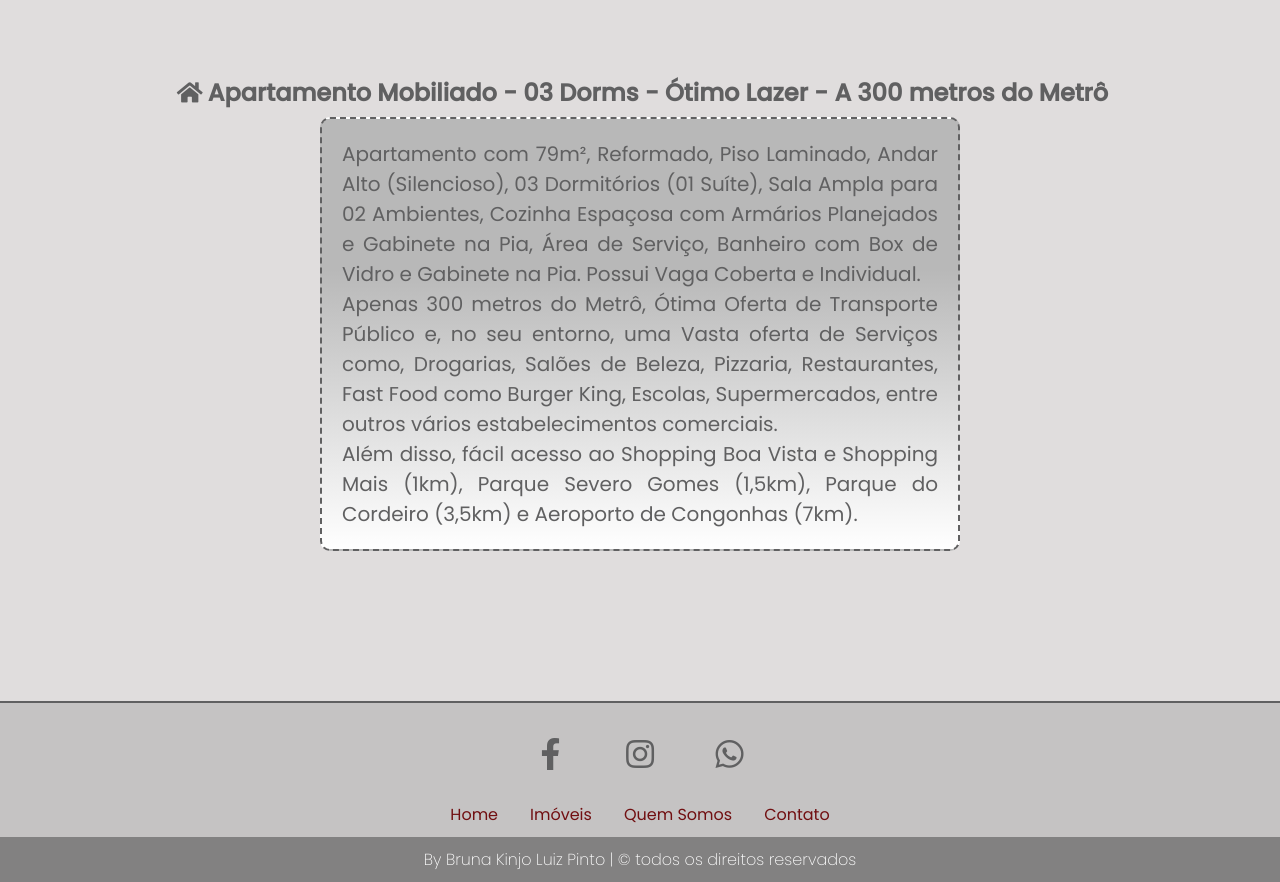
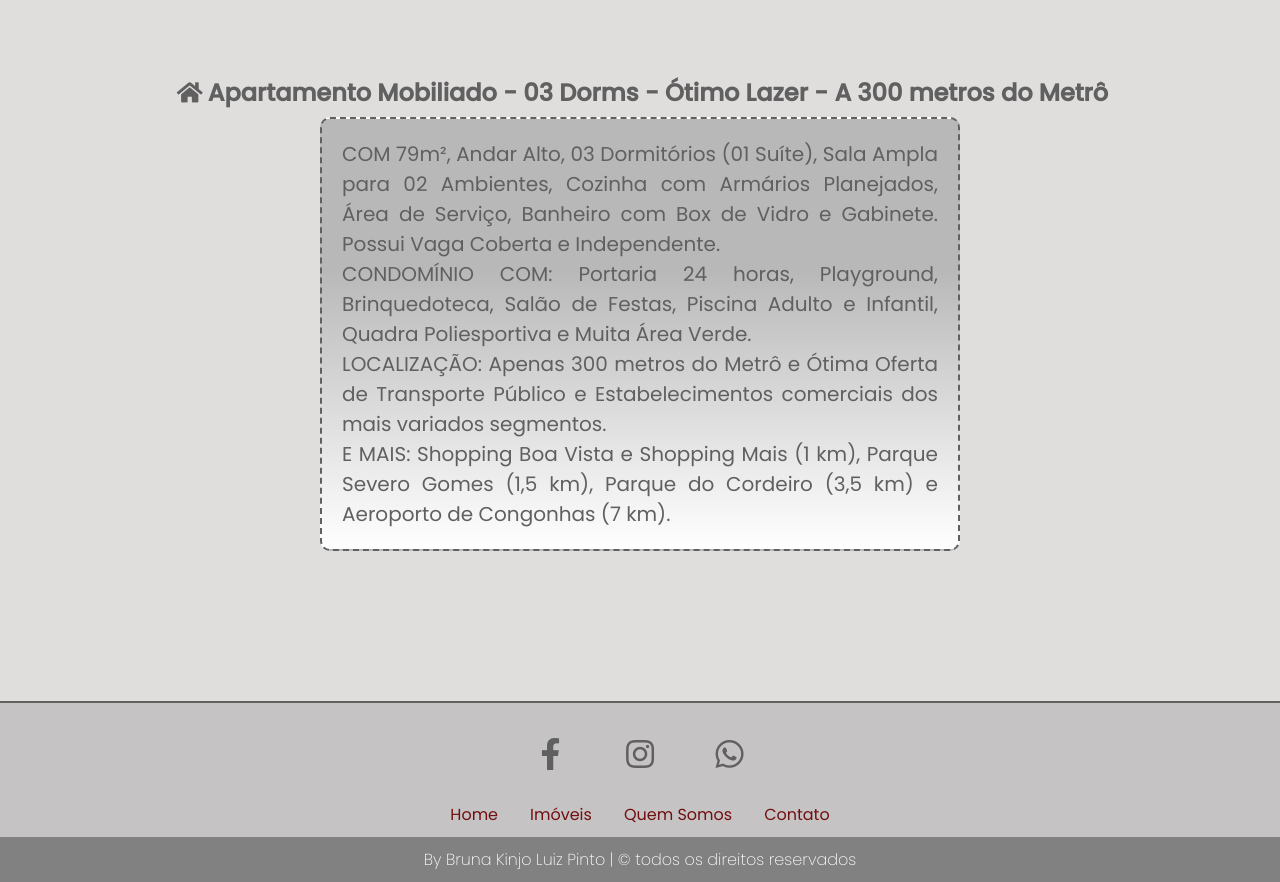
Before and after one commit to brunakin/DBM-Imoveis, a plain HTML site: page imovel3.html in a window 1280 px wide. Shown: the part 1252-2134 px from the top of the page. Drawn offline with Linux system fonts and the light colour scheme.

Commit message:
Update imovel3.html

```diff
--- a/imovel3.html
+++ b/imovel3.html
@@ -65,7 +65,10 @@
           <i class="fas fa-home"></i><h2>Apartamento Mobiliado - 03 Dorms - Ótimo Lazer - A 300 metros do Metrô</h2>
         </div>
         <div class="flex-container descricao-comodo">
-          <p>Apartamento com 79m², Reformado, Piso Laminado, Andar Alto (Silencioso), 03 Dormitórios (01 Suíte), Sala Ampla para 02 Ambientes, Cozinha Espaçosa com Armários Planejados e Gabinete na Pia, Área de Serviço, Banheiro com Box de Vidro e Gabinete na Pia. Possui Vaga Coberta e Individual. <br> Apenas 300 metros do Metrô, Ótima Oferta de Transporte Público e, no seu entorno, uma Vasta oferta de Serviços como, Drogarias, Salões de Beleza, Pizzaria, Restaurantes, Fast Food como Burger King, Escolas, Supermercados, entre outros vários estabelecimentos comerciais. <br> Além disso, fácil acesso ao Shopping Boa Vista e Shopping Mais (1km), Parque Severo Gomes (1,5km), Parque do Cordeiro (3,5km) e Aeroporto de Congonhas (7km).</p>
+          <p>COM 79m², Andar Alto, 03 Dormitórios (01 Suíte), Sala Ampla para 02 Ambientes, Cozinha com Armários Planejados, Área de Serviço, Banheiro com Box de Vidro e Gabinete. Possui Vaga Coberta e Independente. <br>
+           CONDOMÍNIO COM: Portaria 24 horas, Playground, Brinquedoteca, Salão de Festas, Piscina Adulto e Infantil, Quadra Poliesportiva e Muita Área Verde. <br>
+           LOCALIZAÇÃO: Apenas 300 metros do Metrô e Ótima Oferta de Transporte Público e Estabelecimentos comerciais dos mais variados segmentos. <br>
+           E MAIS: Shopping Boa Vista e Shopping Mais (1 km), Parque Severo Gomes (1,5 km), Parque do Cordeiro (3,5 km) e Aeroporto de Congonhas (7 km).</p>
         </div>
       </div>
 
```
